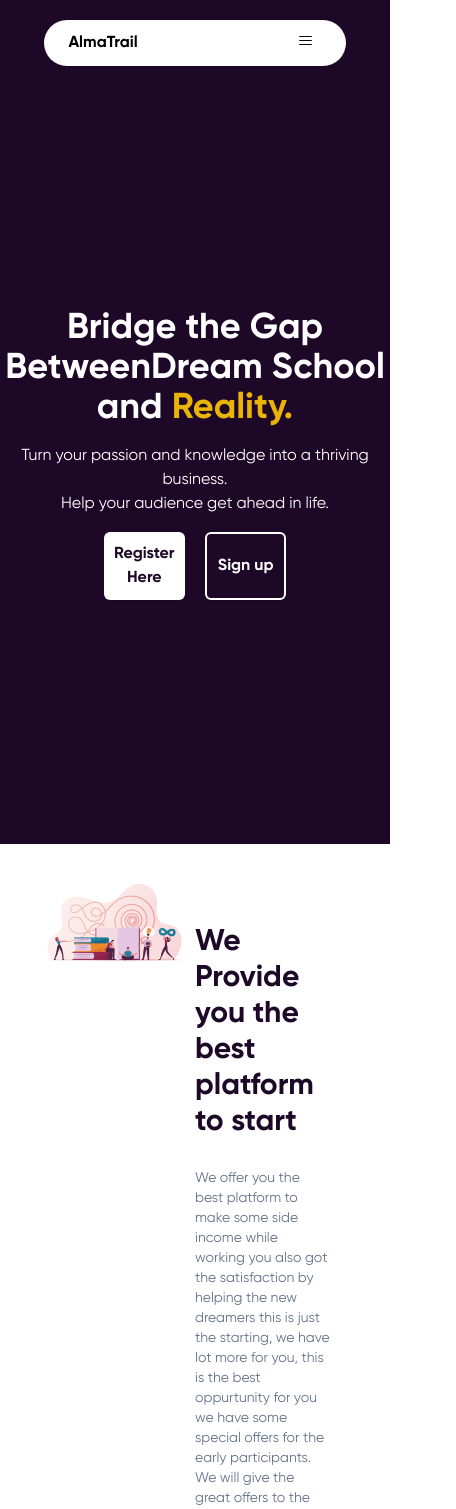
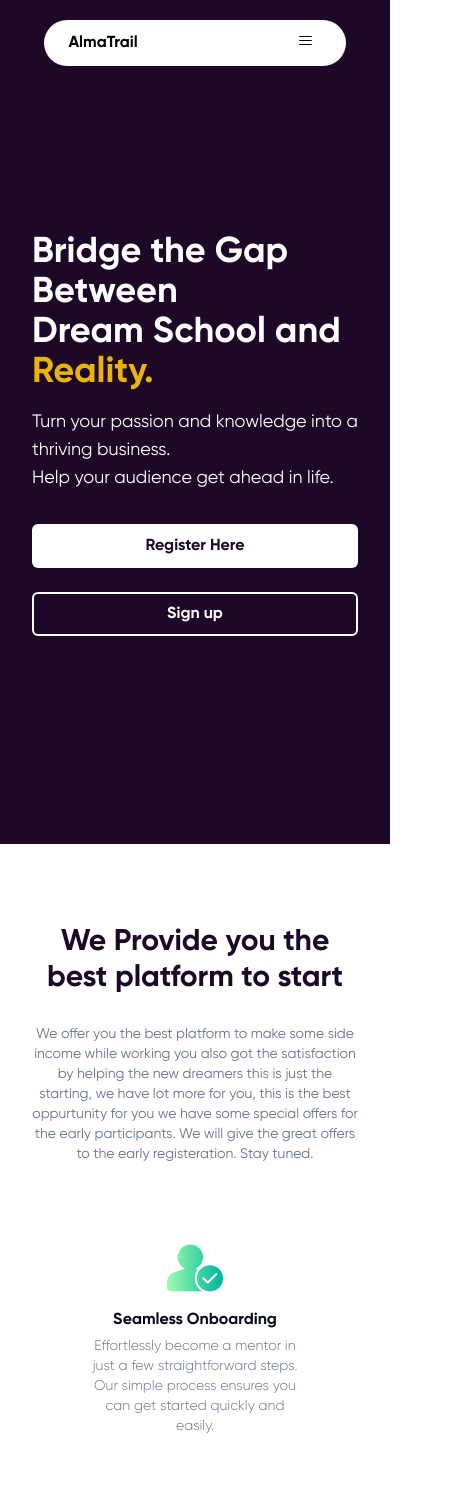
Before and after one commit to AlmaTrail/AlmaTrail-Frontend, a Next.js app: page / in a window 390 px wide. Shown: the top 1509 px of the page, 456 px wide, since content can reach past the window. Built offline with nearby package versions, Linux system fonts and the light colour scheme.

Commit message:
add responsive to some sections

```diff
--- a/src/components/heroSection.tsx
+++ b/src/components/heroSection.tsx
@@ -6,23 +6,23 @@ import Link from "next/link";
 
 const HeroSection = () => {
   return (
-    <div className="flex flex-col lg:flex-row justify-center lg:justify-between items-center gap-5 mt-8">
-      <div className="flex flex-col gap-4 sm:justify-center sm:items-center md:justify-center md:items-center lg:gap-8">
-        <p className="text-white font-gilroy-bold font-bold sm:text-4xl sm:text-center md:text-center md:text-5xl lg:text-6xl mt-10">
-          Bridge the Gap<br /> Between<br className="lg:flex hidden" />Dream School and{" "}
+    <div className="flex flex-col lg:flex-row sm:p-8 lg:justify-between items-center gap-5 lg:mt-8">
+      <div className="flex flex-col gap-4 sm:items-left md:justify-center md:items-center lg:gap-8">
+        <p className="text-white font-gilroy-bold font-bold sm:text-4xl sm:text-left md:text-center md:text-5xl lg:text-6xl mt-10">
+          Bridge the Gap<br /> Between<br className="flex" />Dream School and{" "}
           <br className="lg:flex hidden text-blue-500" />{" "}
           <span className="text-yellow-500"> Reality.<br /></span>
         </p>
-        <p className="text-lg font-gilroy-regular sm:text-base sm:text-center md:text-center text-white font-medium mb-0">
+        <p className="text-lg font-gilroy-regular sm:text-left md:text-center text-white font-medium mb-0">
           Turn your passion and knowledge into a thriving business.<br />Help your audience get ahead in life.<br />
         </p>
-        <div className="flex justify-around">
-          <button className="py-2 w-full bg-white rounded-md text-[#1d0828] font-gilroy-bold shadow-sm transition duration-200 hover:bg-[#1d0828] hover:text-white border-2 border-transparent hover:border-white mr-5">
-            <div>
+        <div className="flex sm:flex-col justify-around">
+          <button className="py-2 w-full sm:my-4 bg-white rounded-md text-[#1d0828] font-gilroy-bold shadow-sm transition duration-200 hover:bg-[#1d0828] hover:text-white border-2 border-transparent hover:border-white mr-5">
+            <div >
               <Link href={'/user_signup'}>Register Here</Link>
             </div>
           </button>
-          <button className="py-2 w-full hover:bg-white rounded-md hover:text-[#1d0828] font-gilroy-bold shadow-sm transition duration-200 bg-[#1d0828] text-white border-2 border-white">
+          <button className="py-2 w-full sm:my-2 hover:bg-white rounded-md hover:text-[#1d0828] font-gilroy-bold shadow-sm transition duration-200 bg-[#1d0828] text-white border-2 border-white">
             <div>
               <Link href={'/user_signup'}>Sign up</Link>
             </div>
--- a/src/components/introSection.tsx
+++ b/src/components/introSection.tsx
@@ -9,15 +9,15 @@ const IntroSection = () => {
     return (
         <div>
             <div className='flex flex-row p-8'>
-                <Image src={IntroImage} className="w-1/2 h-2/3" alt="intro_image" />
-                <div className='flex flex-col mt-12 w-5/12'>
-                    <p className='text-3xl font-gilroy-bold text-[#1d0828]'>We Provide you the best platform to start</p>
-                    <p className='mt-7 text-slate-500 text-sm font-gilroy-regular'>We offer you the best platform to make some side income while working you also got the satisfaction by helping the new dreamers
+                <Image src={IntroImage} className="w-1/2 h-2/3 sm:hidden" alt="intro_image" />
+                <div className='flex flex-col mt-12 lg:w-5/12'>
+                    <p className='text-3xl font-gilroy-bold text-[#1d0828] sm:text-center'>We Provide you the best platform to start</p>
+                    <p className='mt-7 text-slate-500 text-sm font-gilroy-regular sm:text-center'>We offer you the best platform to make some side income while working you also got the satisfaction by helping the new dreamers
                         this is just the starting, we have lot more for you, this is the best oppurtunity for you we have some special offers for the
                         early participants. We will give the great offers to the early registeration. Stay tuned.</p>
                 </div>
             </div>
-            <div className='flex flex-row py-7 px-10 justify-center gap-32'>
+            <div className='flex flex-row sm:flex-col py-7 px-10 justify-center sm:items-center sm:gap-16 lg:gap-32'>
                 <div className='w-52'>
                     <div className="mt-3 flex flex-col justify-center items-center">
                         <div>
--- a/src/components/upcomingSection.tsx
+++ b/src/components/upcomingSection.tsx
@@ -5,6 +5,7 @@ import { LampContainer } from "../components/ui/lamp";
 
 const UpcomingSection = () => {
   return (
+    <div className="sm:hidden">
       <LampContainer>
         <motion.h1
           initial={{ opacity: 0.5, y: 100 }}
@@ -20,6 +21,7 @@ const UpcomingSection = () => {
         </motion.h1>
         <p className="text-white text-2xl flex justify-center items-center font-gilroy-semibold">Level up guidance, level up experience</p>
       </LampContainer>
+    </div>
   );
 }
 
```
Lines whose indentation alone changed are shown as unchanged.
